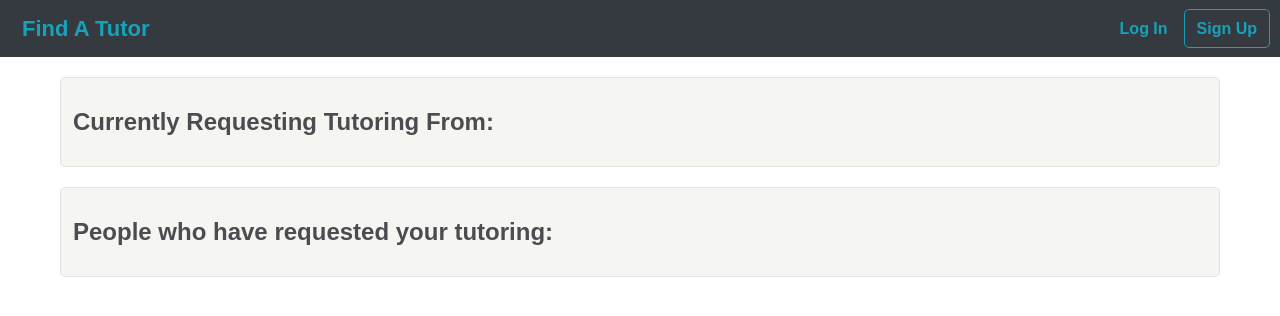
After one commit to krishnans2006/FindATutor, a Python web app: template public/templates/myrequests.html in a window 1280 px wide. The commit adds this page. Shown: the top 316 px of the page. Run offline with Jinja, Linux system fonts and the light colour scheme; the template is opened without the code that fills it, so the values that code supplies are empty.

Commit message:
Committed automatically by run.sh

```diff
--- a/public/templates/base.html
+++ b/public/templates/base.html
@@ -138,7 +138,11 @@
 		}
 
 		.list-item:hover {
-		    background-color: #f5f5f2;
+		    background-color: #e2e2e2;
+		}
+
+		.list-item-white {
+		    background-color: white;
 		}
 
 		.list-item-link {
@@ -163,11 +167,18 @@
 	<div id="nav">
 		<div id="leftnav">
 			<a id="main-nav-element" class="nav-element" href="/"><b>Find A Tutor</b></a>
+			{% if user %}
             <a
                 id="request-nav-element"
                 class="nav-element link-nav-element"
                 href="/request">
                 Request Tutoring</a>
+            <a
+                id="requested-nav-element"
+                class="nav-element link-nav-element"
+                href="/myrequests">
+                Current Requests</a>
+            {% endif %}
         </div>
         <div id="rightnav">
             {% if user %}
--- /dev/null
+++ b/public/templates/myrequests.html
@@ -0,0 +1,25 @@
+{% extends "base.html" %}
+
+{% block title %}Request Tutoring - Find A Tutor!{% endblock title %}
+
+{% block css %}
+{% endblock css %}
+
+{% block content %}
+    <div id="list" class="list-item">
+        <h2>Currently Requesting Tutoring From:</h2>
+        {% for a_request in requests %}
+            <div class="list-item list-item-white">
+                <h2><b>{{a_request[1]}} {{a_request[2]}}</b></h2>
+            </div>
+        {% endfor %}
+    </div>
+    <div id="list" class="list-item">
+        <h2>People who have requested your tutoring:</h2>
+        {% for a_request in requested %}
+            <div class="list-item list-item-white">
+                <h2><b>{{a_request[1]}} {{a_request[2]}}</b></h2>
+            </div>
+        {% endfor %}
+    </div>
+{% endblock content %}
```
Also changed, not shown: public/server.py (+32 -14 lines).
